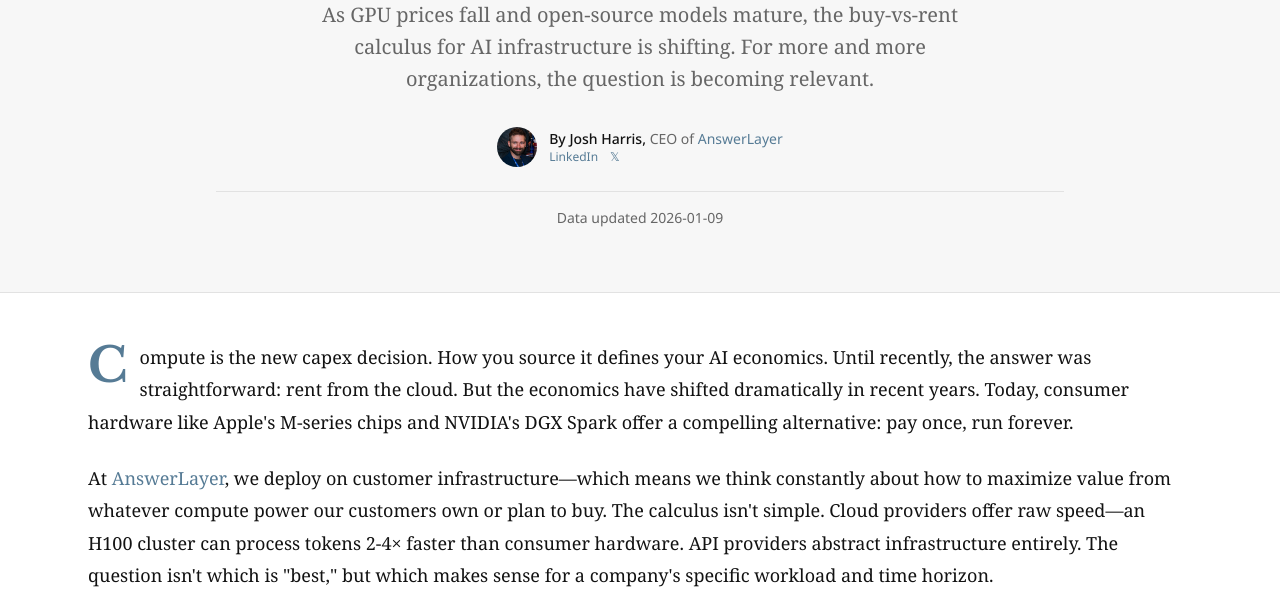
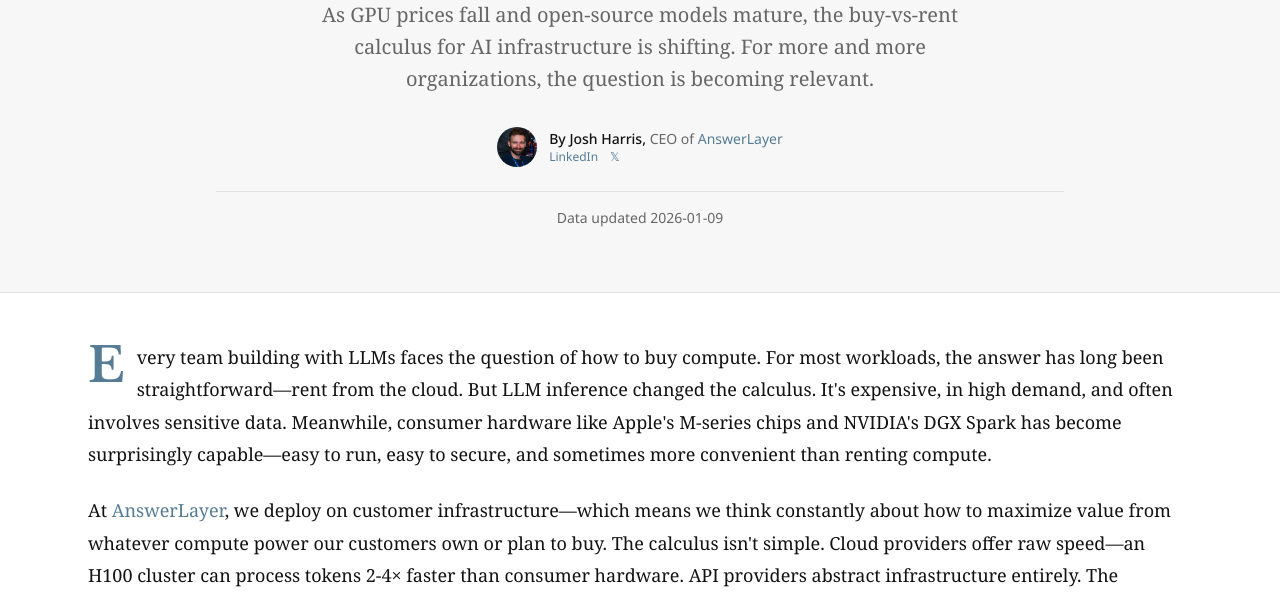
Before and after one commit to jharris1679/inference-economics, an Astro site: page / in a window 1280 px wide. Shown: the part 176-776 px from the top of the page. Built offline with nearby package versions, Linux system fonts and the light colour scheme; Astro itself is replaced by a stand-in of ours.

Commit message:
Update copy and fix crypto.randomUUID for non-HTTPS contexts
- Replace crypto.randomUUID() with Math.random() for React keys
  (crypto.randomUUID requires secure context, breaks on non-localhost HTTP)
- Rewrite opening paragraph to focus on LLM workloads changing the
  buy-vs-rent calculus
- Add Vite allowedHosts config for Tailscale access
- Add note about GPU workstation availability constraints

```diff
--- a/astro.config.mjs
+++ b/astro.config.mjs
@@ -8,4 +8,9 @@ export default defineConfig({
   base: '/inference-economics',
   integrations: [react(), tailwind()],
   output: 'static',
+  vite: {
+    server: {
+      allowedHosts: ['intel', 'intel.tail0b4a76.ts.net', 'dev.local'],
+    },
+  },
 });
--- a/src/components/PayoffCalculator.jsx
+++ b/src/components/PayoffCalculator.jsx
@@ -153,13 +153,13 @@ export default function PayoffCalculator() {
   // Workload state (ANS-504) - array of models to run
   const [workload, setWorkload] = useState(() => [
     {
-      id: crypto.randomUUID(),
+      id: Math.random().toString(36).slice(2),
       developerId: 'openai',
       modelId: 'gpt-oss-120b',
       quantity: 4,
     },
     {
-      id: crypto.randomUUID(),
+      id: Math.random().toString(36).slice(2),
       developerId: 'openai',
       modelId: 'gpt-oss-20b',
       quantity: 8,
@@ -198,7 +198,7 @@ export default function PayoffCalculator() {
   // Workload management functions
   const addModelToWorkload = () => {
     setWorkload(prev => [...prev, {
-      id: crypto.randomUUID(),
+      id: Math.random().toString(36).slice(2),
       developerId: 'meta',
       modelId: 'llama-3.1-8b',
       quantity: 1,
@@ -289,8 +289,8 @@ export default function PayoffCalculator() {
       {/* Opening Argument */}
       <div className="max-w-6xl mx-auto px-6 py-12">
         <p className="text-lg leading-relaxed text-foreground font-serif mb-6" style={{ lineHeight: 1.8 }}>
-          <span className="float-left text-5xl font-headline font-bold mr-3 mt-1 text-accent" style={{ lineHeight: 0.85 }}>C</span>
-          ompute is the new capex decision. How you source it defines your AI economics. Until recently, the answer was straightforward: rent from the cloud. But the economics have shifted dramatically in recent years. Today, consumer hardware like Apple's M-series chips and NVIDIA's DGX Spark offer a compelling alternative: pay once, run forever.
+          <span className="float-left text-5xl font-headline font-bold mr-3 mt-1 text-accent" style={{ lineHeight: 0.85 }}>E</span>
+          very team building with LLMs faces the question of how to buy compute. For most workloads, the answer has long been straightforward—rent from the cloud. But LLM inference changed the calculus. It's expensive, in high demand, and often involves sensitive data. Meanwhile, consumer hardware like Apple's M-series chips and NVIDIA's DGX Spark has become surprisingly capable—easy to run, easy to secure, and sometimes more convenient than renting compute.
         </p>
         <p className="text-lg leading-relaxed text-foreground font-serif mb-6" style={{ lineHeight: 1.8 }}>
           At <a href="https://getanswerlayer.com" className="text-accent hover:underline" target="_blank" rel="noopener noreferrer">AnswerLayer</a>, we deploy on customer infrastructure—which means we think constantly about how to maximize value from whatever compute power our customers own or plan to buy. The calculus isn't simple. Cloud providers offer raw speed—an H100 cluster can process tokens 2-4× faster than consumer hardware. API providers abstract infrastructure entirely. The question isn't which is "best," but which makes sense for a company's specific workload and time horizon.
@@ -1423,7 +1423,7 @@ export default function PayoffCalculator() {
             <h2 className="font-headline text-xl font-bold text-foreground mb-2">Key Assumptions</h2>
           </div>
           <p className="text-base leading-relaxed text-muted-foreground font-serif mb-4" style={{ lineHeight: 1.8 }}>
-            This calculator makes several simplifying assumptions. It assumes consistent daily usage—real workloads are often bursty. The 4:1 input-to-output token ratio for API costs reflects that most LLM applications send more context than they receive, though specific applications may differ. Hardware depreciation and electricity costs are excluded, which favors local hardware. Cloud providers may impose minimum commitments not reflected here.
+            This calculator makes several simplifying assumptions. It assumes consistent daily usage—real workloads are often bursty. The 4:1 input-to-output token ratio for API costs reflects that most LLM applications send more context than they receive, though specific applications may differ. Hardware depreciation and electricity costs are excluded, which favors local hardware. Cloud providers may impose minimum commitments not reflected here. We focus on the Mac Studio and DGX Spark because they're readily available—traditional GPU workstations (RTX 4090/5090) face ongoing supply constraints that make them difficult to source at reasonable prices.
           </p>
         </div>
 
```
Also changed, not shown: 2 other files.
